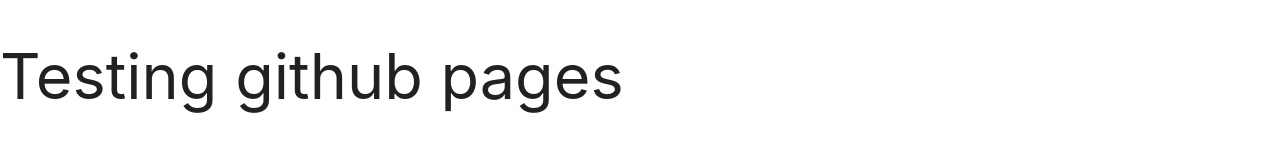
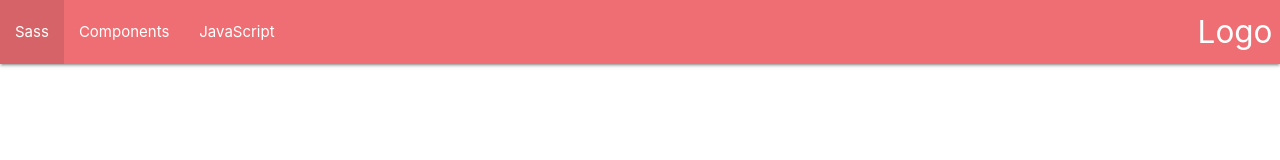
Before and after one commit to Ad1tyaV/pyTestFiles, a plain HTML site: page index.html in a window 1280 px wide. Drawn offline with nearby package versions, Linux system fonts and the light colour scheme.

Commit message:
Update index.html

```diff
--- a/index.html
+++ b/index.html
@@ -22,6 +22,15 @@
 	  -->
 	  <script src="https://cdnjs.cloudflare.com/ajax/libs/materialize/1.0.0/js/materialize.min.js"></script>
 
-	  <h1>Testing github pages</h1>
+	  <nav>
+		<div class="nav-wrapper">
+		  <a href="#" class="brand-logo right">Logo</a>
+		  <ul id="nav-mobile" class="left hide-on-med-and-down">
+			<li><a href="sass.html">Sass</a></li>
+			<li><a href="badges.html">Components</a></li>
+			<li><a href="collapsible.html">JavaScript</a></li>
+		  </ul>
+		</div>
+	</nav>
     </body>
   </html>
```
